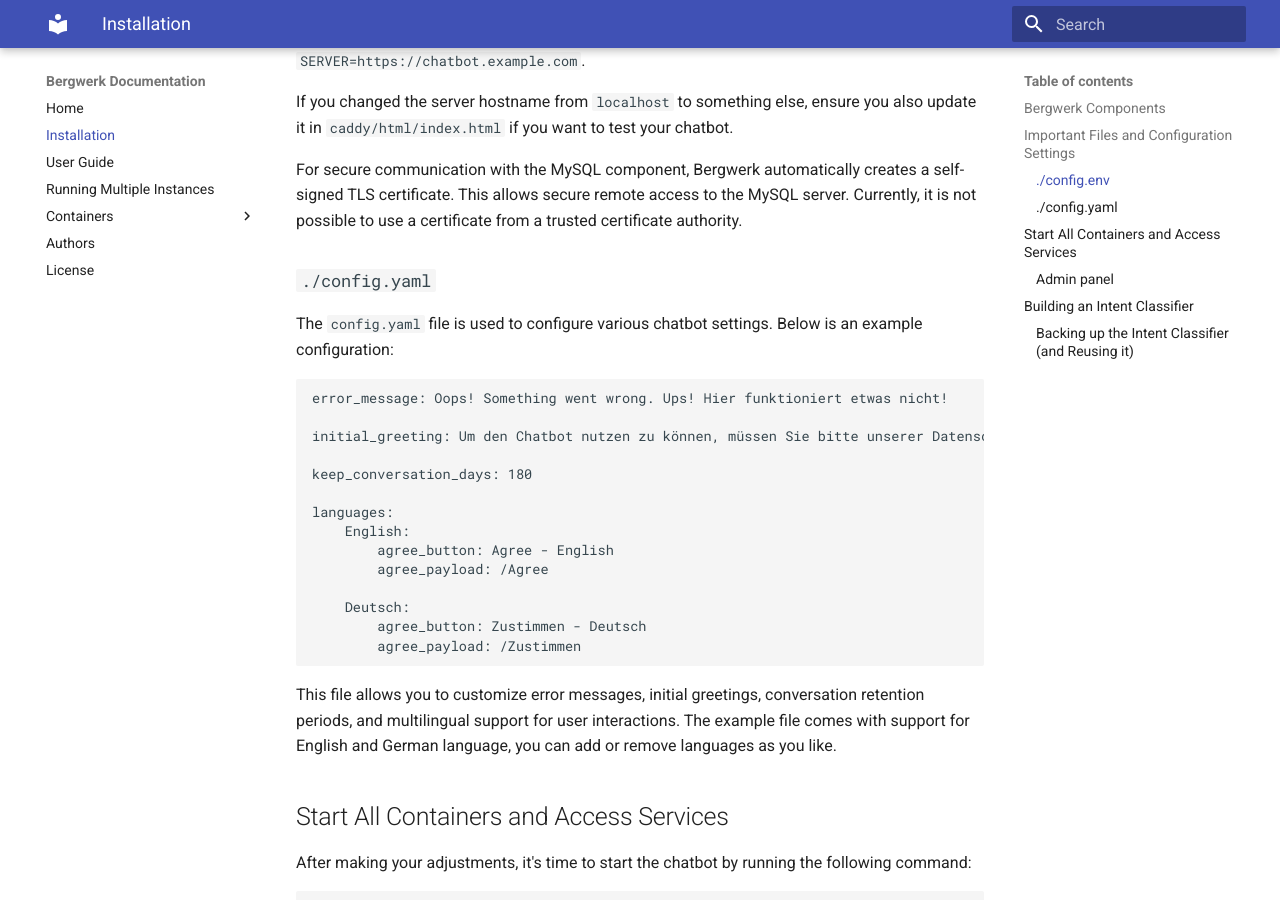
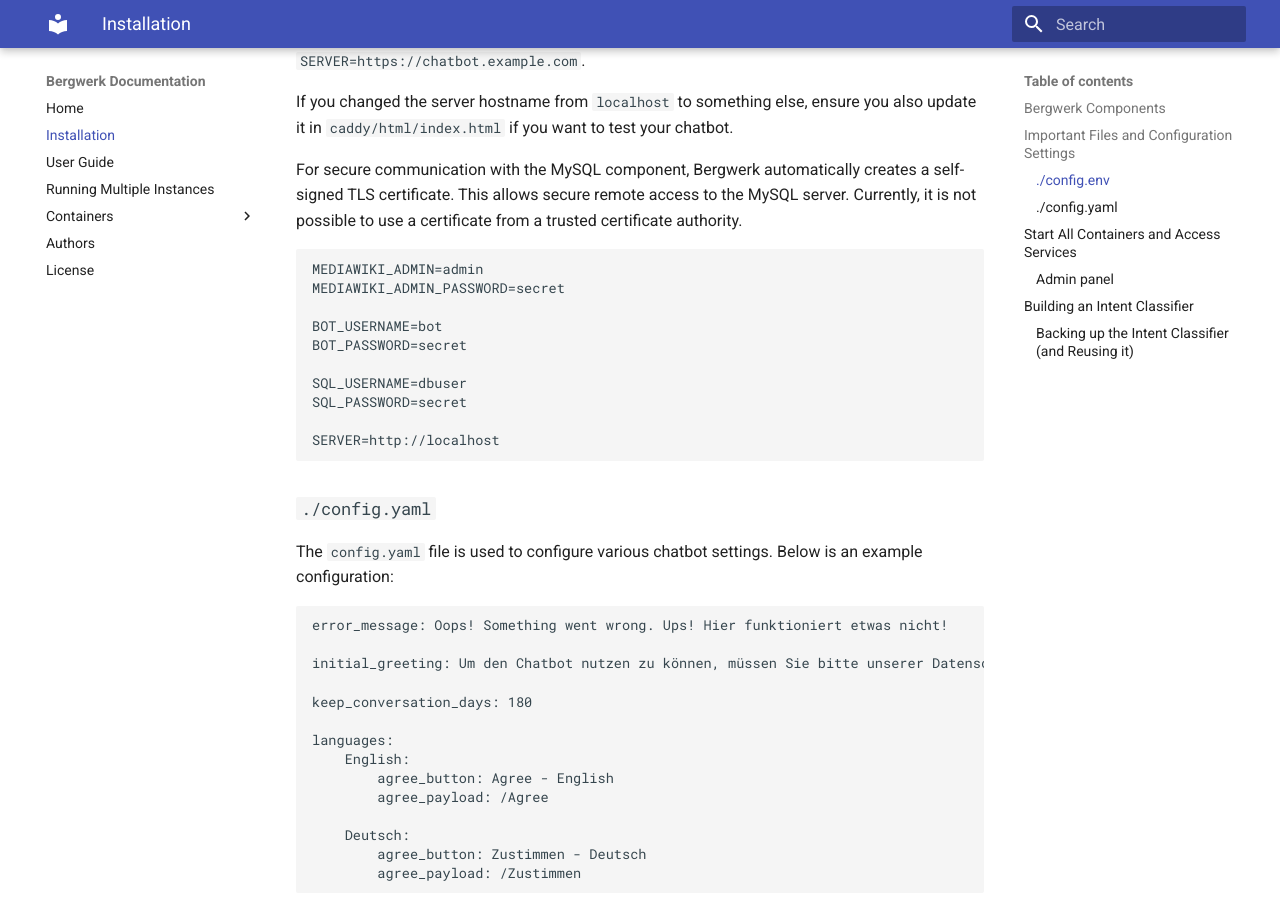
Before and after one commit to fdewes/bergwerk, an MkDocs documentation site: the page built from docs/installation.md, in a window 1280 px wide and 900 px high, scrolled down 1062 px. Built offline with MkDocs 1.6.1 and Material for MkDocs 9.7.7, drawn with Linux system fonts in a browser that asks for light colours.

Commit message:
Add default configuration examples to installation guide

````diff
--- a/docs/installation.md
+++ b/docs/installation.md
@@ -29,6 +29,19 @@
 If you changed the server hostname from `localhost` to something else, ensure you also update it in `caddy/html/index.html` if you want to test your chatbot.
 
 For secure communication with the MySQL component, Bergwerk automatically creates a self-signed TLS certificate. This allows secure remote access to the MySQL server. Currently, it is not possible to use a certificate from a trusted certificate authority.
+
+```
+MEDIAWIKI_ADMIN=admin
+MEDIAWIKI_ADMIN_PASSWORD=secret
+
+BOT_USERNAME=bot
+BOT_PASSWORD=secret
+
+SQL_USERNAME=dbuser
+SQL_PASSWORD=secret
+
+SERVER=http://localhost
+```
 
 ### `./config.yaml`
 
````
